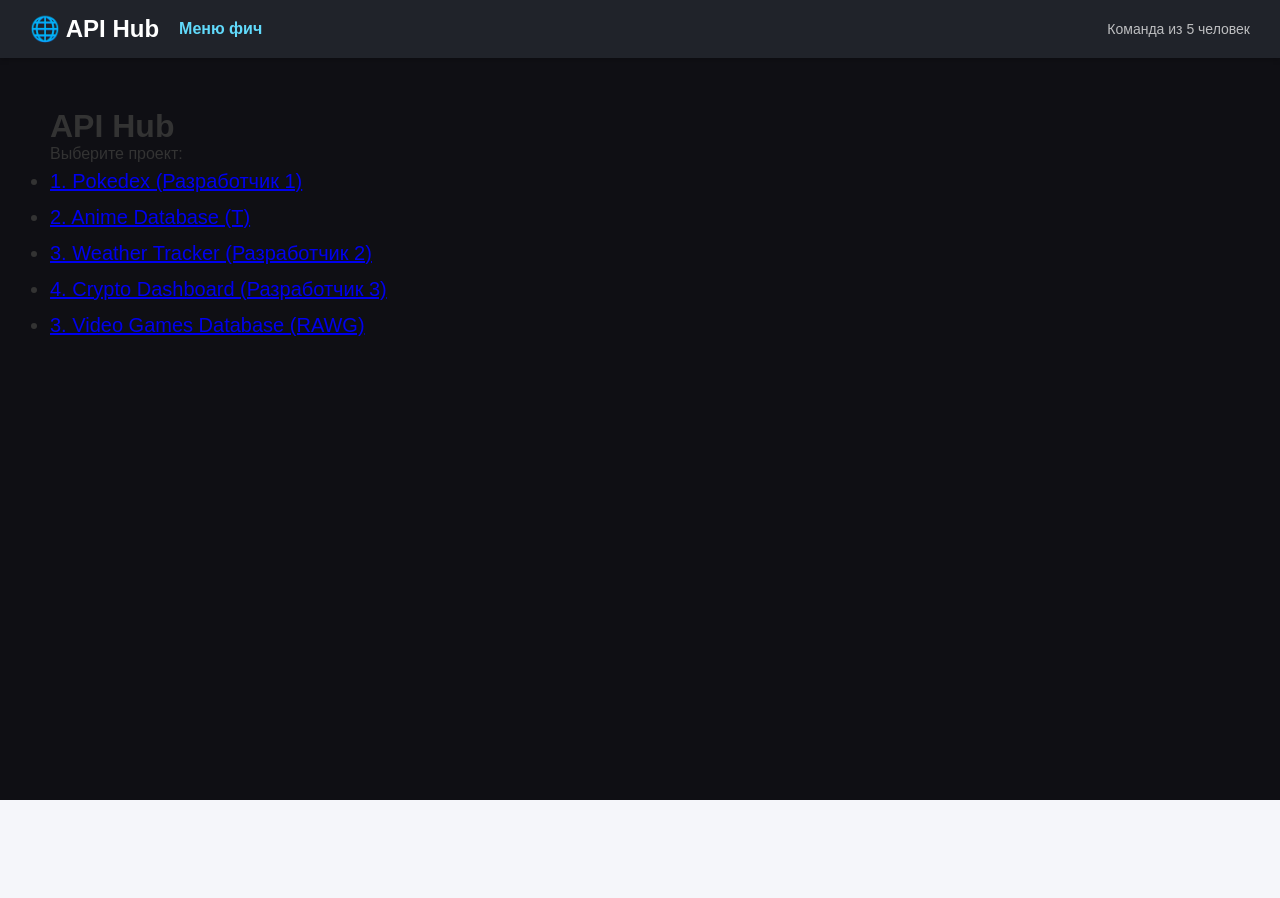
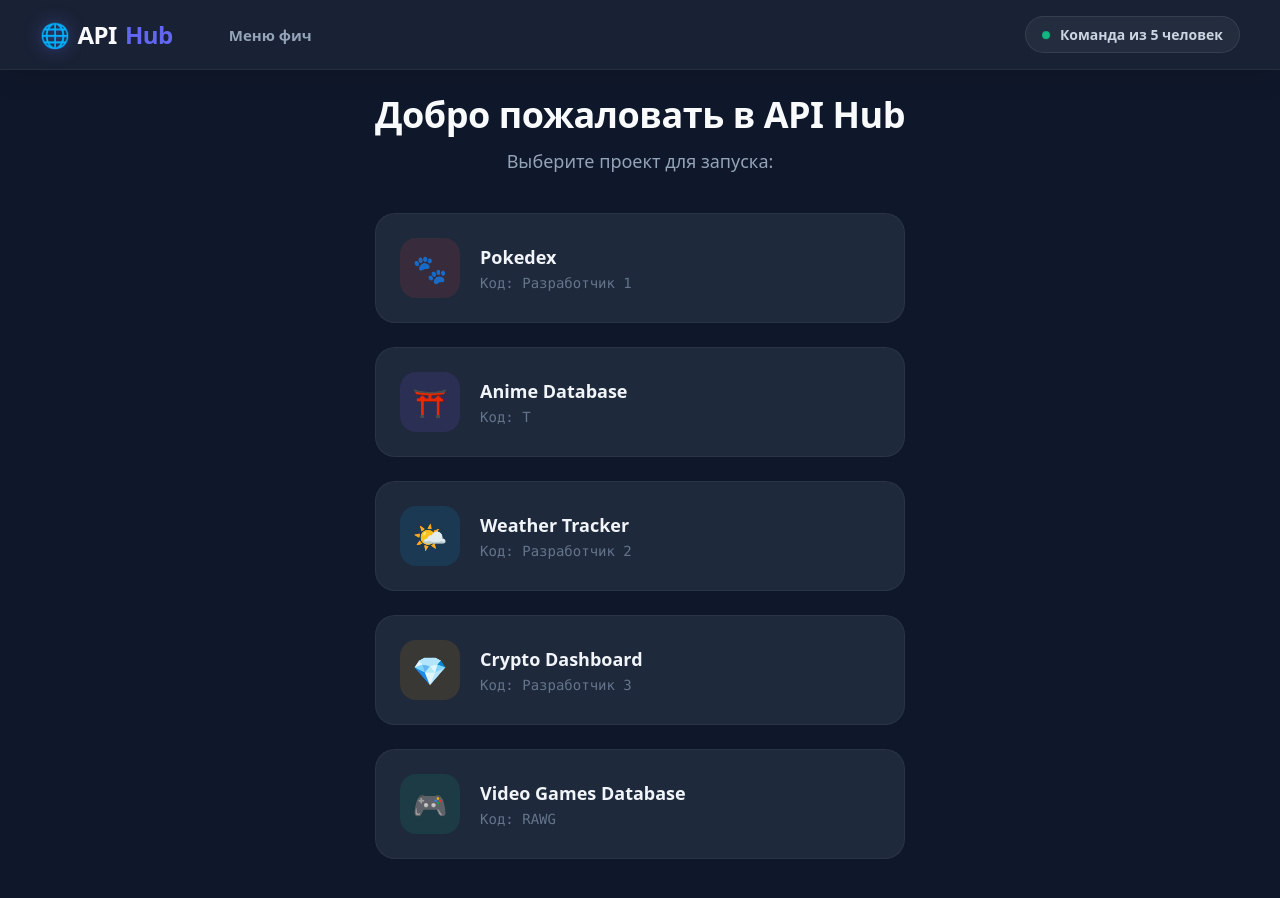
Before and after one commit to LordMAMONga/api-hub, a React (Vite) app: page / in a window 1280 px wide. Shown: the top 898 px of the page. Before the commit the page ends 800 px from the top, so only its background shows below. Built offline with nearby package versions, Linux system fonts and the light colour scheme.

Commit message:
Удалил то что надо было удалить)))

```diff
--- a/src/app/router/AppRouter.tsx
+++ b/src/app/router/AppRouter.tsx
@@ -9,27 +9,46 @@ import { AnimeDetailScreen } from "../../features/jikan/ui/screens/AnimeDetailSc
 import { GamesPage } from "../../features/rawg/ui/screen/GamesPage";
 import { GameDetailScreen } from "../../features/rawg/ui/screen/GameDetailScreen";
 
+import "./HomePage.css";
+
+
+const projects = [
+  { id: 1, title: "Pokedex", author: "Разработчик 1", path: "/pokemon", icon: "🐾", color: "#ef4444" },
+  { id: 2, title: "Anime Database", author: "Т", path: "/anime", icon: "⛩️", color: "#8b5cf6" },
+  { id: 3, title: "Weather Tracker", author: "Разработчик 2", path: "/weather", icon: "🌤️", color: "#0ea5e9" },
+  { id: 4, title: "Crypto Dashboard", author: "Разработчик 3", path: "/crypto", icon: "💎", color: "#f59e0b" },
+  { id: 5, title: "Video Games Database", author: "RAWG", path: "/games", icon: "🎮", color: "#10b981" },
+
+];
+
 const HomePage = () => (
-  <div style={{ padding: "20px" }}>
-    <h1>API Hub </h1>
-    <p>Выберите проект:</p>
-    <ul style={{ fontSize: "20px", lineHeight: "1.8" }}>
-      <li>
-        <Link to="/pokemon">1. Pokedex (Разработчик 1)</Link>
-      </li>
-      <li>
-        <Link to="/anime">2. Anime Database (Т)</Link>
-      </li>
-      <li>
-        <Link to="/weather">3. Weather Tracker (Разработчик 2)</Link>
-      </li>
-      <li>
-        <Link to="/crypto">4. Crypto Dashboard (Разработчик 3)</Link>
-      </li>
-      <li>
-        <Link to="/games">3. Video Games Database (RAWG)</Link>
-      </li>
-    </ul>
+  <div className="hub-dashboard">
+    <div className="dashboard-header">
+      <h1 className="dashboard-title">Добро пожаловать в API Hub</h1>
+      <p className="dashboard-subtitle">Выберите проект для запуска:</p>
+    </div>
+
+    <div className="projects-grid">
+      {projects.map((project) => (
+        <Link
+          to={project.path}
+          key={project.id}
+          className="project-card"
+          style={{ "--hover-color": project.color } as React.CSSProperties}
+        >
+          <div className="project-icon-wrapper" style={{ backgroundColor: `${project.color}20`, color: project.color }}>
+            {project.icon}
+          </div>
+          <div className="project-info">
+            <h3 className="project-title">{project.title}</h3>
+            <p className="project-author">Код: {project.author}</p>
+          </div>
+          <div className="project-arrow" style={{ color: project.color }}>
+            →
+          </div>
+        </Link>
+      ))}
+    </div>
   </div>
 );
 
@@ -46,6 +65,7 @@ export const AppRouter = () => {
           <Route index element={<AnimePage />} />
           <Route path=":id" element={<AnimeDetailScreen />} />
         </Route>
+
         <Route path="games">
           <Route index element={<GamesPage />} />
           <Route path=":id" element={<GameDetailScreen />} />
--- /dev/null
+++ b/src/app/router/HomePage.css
@@ -0,0 +1,105 @@
+.hub-dashboard {
+    padding: 20px 40px 60px;
+    max-width: 1200px;
+    margin: 0 auto;
+    animation: fadeIn 0.5s ease-out;
+}
+
+.dashboard-header {
+    margin-bottom: 40px;
+    text-align: center;
+}
+
+.dashboard-title {
+    font-size: 36px;
+    font-weight: 800;
+    color: #f8fafc;
+    margin-bottom: 10px;
+    letter-spacing: -0.5px;
+}
+
+.dashboard-subtitle {
+    color: #94a3b8;
+    font-size: 18px;
+}
+
+.projects-grid {
+    display: grid;
+    grid-template-columns: repeat(auto-fill, minmax(300px, 1fr));
+    gap: 24px;
+}
+
+
+.project-card {
+    background: #1e293b;
+    border-radius: 20px;
+    padding: 24px;
+    display: flex;
+    align-items: center;
+    gap: 20px;
+    text-decoration: none;
+    border: 1px solid rgba(255, 255, 255, 0.05);
+    transition: all 0.3s cubic-bezier(0.4, 0, 0.2, 1);
+    position: relative;
+    overflow: hidden;
+}
+
+
+.project-card:hover {
+    transform: translateY(-5px);
+    border-color: var(--hover-color);
+    box-shadow: 0 10px 30px -10px var(--hover-color);
+    background: #233044;
+}
+
+/* Иконка проекта */
+.project-icon-wrapper {
+    width: 60px;
+    height: 60px;
+    border-radius: 16px;
+    display: flex;
+    align-items: center;
+    justify-content: center;
+    font-size: 28px;
+    flex-shrink: 0;
+    transition: transform 0.3s ease;
+}
+
+.project-card:hover .project-icon-wrapper {
+    transform: scale(1.1) rotate(5deg);
+}
+
+.project-info {
+    flex: 1;
+}
+
+.project-title {
+    margin: 0 0 6px 0;
+    color: #f1f5f9;
+    font-size: 18px;
+    font-weight: 700;
+}
+
+.project-author {
+    margin: 0;
+    color: #64748b;
+    font-size: 14px;
+    font-family: ui-monospace, SFMono-Regular, Menlo, Monaco, Consolas, monospace;
+}
+
+.project-arrow {
+    font-size: 24px;
+    opacity: 0;
+    transform: translateX(-10px);
+    transition: all 0.3s ease;
+}
+
+.project-card:hover .project-arrow {
+    opacity: 1;
+    transform: translateX(0);
+}
+
+@keyframes fadeIn {
+    from { opacity: 0; transform: translateY(10px); }
+    to { opacity: 1; transform: translateY(0); }
+}
--- /dev/null
+++ b/src/core/components/FactLoader.css
@@ -0,0 +1,39 @@
+.fact-loader-container {
+    display: flex;
+    flex-direction: column;
+    align-items: center;
+    justify-content: center;
+    padding: 40px;
+    text-align: center;
+    min-height: 200px; /* Фиксируем высоту, чтобы страница не дергалась */
+}
+
+/* Делаем так, чтобы сам спиннер слегка светился в темноте */
+.spinner-wrapper {
+    margin-bottom: 24px;
+    filter: drop-shadow(0 0 12px rgba(99, 102, 241, 0.4));
+}
+
+.fact-text {
+    font-size: 16px;
+    color: #94a3b8;
+    max-width: 400px;
+    min-height: 48px;
+    font-weight: 500;
+    line-height: 1.6;
+    letter-spacing: 0.5px;
+    font-family: ui-monospace, SFMono-Regular, Menlo, Monaco, Consolas, monospace;
+
+
+    transition: all 0.5s cubic-bezier(0.4, 0, 0.2, 1);
+}
+
+.fact-text.visible {
+    opacity: 1;
+    transform: translateY(0);
+}
+
+.fact-text.hidden {
+    opacity: 0;
+    transform: translateY(10px);
+}
--- /dev/null
+++ b/src/core/components/Layout.css
@@ -0,0 +1,114 @@
+.layout-wrapper {
+    min-height: 100vh;
+    display: flex;
+    flex-direction: column;
+    background-color: #0f172a;
+    font-family: system-ui, -apple-system, BlinkMacSystemFont, "Segoe UI", Roboto, sans-serif;
+    color: #f8fafc;
+}
+
+.hub-header {
+    position: sticky;
+    top: 0;
+    z-index: 100;
+    display: flex;
+    justify-content: space-between;
+    align-items: center;
+    padding: 16px 40px;
+    background: rgba(30, 41, 59, 0.7);
+    backdrop-filter: blur(16px);
+    -webkit-backdrop-filter: blur(16px);
+    border-bottom: 1px solid rgba(255, 255, 255, 0.05);
+    box-shadow: 0 4px 30px rgba(0, 0, 0, 0.1);
+}
+
+.header-left {
+    display: flex;
+    align-items: center;
+    gap: 40px;
+}
+
+.hub-logo {
+    margin: 0;
+    font-size: 24px;
+    font-weight: 900;
+    letter-spacing: -0.5px;
+    display: flex;
+    align-items: center;
+    gap: 8px;
+}
+
+.logo-icon {
+    filter: drop-shadow(0 0 8px rgba(99, 102, 241, 0.5));
+}
+
+.logo-highlight {
+    color: #6366f1;
+}
+
+.hub-nav {
+    display: flex;
+    gap: 20px;
+}
+
+.nav-link {
+    color: #94a3b8;
+    text-decoration: none;
+    font-weight: 600;
+    font-size: 15px;
+    padding: 8px 16px;
+    border-radius: 12px;
+    transition: all 0.3s ease;
+}
+
+.nav-link:hover {
+    color: #fff;
+    background: rgba(99, 102, 241, 0.15);
+}
+
+
+.team-badge {
+    display: flex;
+    align-items: center;
+    gap: 10px;
+    font-size: 14px;
+    font-weight: 600;
+    color: #cbd5e1;
+    background: rgba(255, 255, 255, 0.05);
+    padding: 8px 16px;
+    border-radius: 30px;
+    border: 1px solid rgba(255, 255, 255, 0.08);
+}
+
+
+.pulse-dot {
+    width: 8px;
+    height: 8px;
+    background-color: #10b981;
+    border-radius: 50%;
+    box-shadow: 0 0 8px #10b981;
+    animation: pulse 2s infinite;
+}
+
+@keyframes pulse {
+    0% {
+        transform: scale(0.95);
+        box-shadow: 0 0 0 0 rgba(16, 185, 129, 0.7);
+    }
+    70% {
+        transform: scale(1);
+        box-shadow: 0 0 0 6px rgba(16, 185, 129, 0);
+    }
+    100% {
+        transform: scale(0.95);
+        box-shadow: 0 0 0 0 rgba(16, 185, 129, 0);
+    }
+}
+
+
+.hub-main {
+    flex: 1;
+    display: flex;
+    flex-direction: column;
+
+}
--- a/src/core/components/Layout.tsx
+++ b/src/core/components/Layout.tsx
@@ -1,50 +1,36 @@
 import type { FC } from "react";
 import { Link, Outlet } from "react-router-dom";
+import "./Layout.css";
 
 export const Layout: FC = () => {
   return (
-    <div
-      style={{
-        minHeight: "100vh",
-        display: "flex",
-        flexDirection: "column",
-        fontFamily: "sans-serif",
-      }}
-    >
-      <header
-        style={{
-          padding: "15px 30px",
-          backgroundColor: "#20232a",
-          color: "white",
-          display: "flex",
-          justifyContent: "space-between",
-          alignItems: "center",
-          boxShadow: "0 2px 5px rgba(0,0,0,0.2)",
-          position: "relative",
-          zIndex: 100,
-        }}
-      >
-        <div style={{ display: "flex", alignItems: "center", gap: "20px" }}>
-          <h2 style={{ margin: 0 }}>🌐 API Hub</h2>
-          <nav style={{ display: "flex", gap: "15px" }}>
-            <Link
-              to="/"
-              style={{
-                color: "#61dafb",
-                textDecoration: "none",
-                fontWeight: "bold",
-              }}
-            >
+    <div className="layout-wrapper">
+      <header className="hub-header">
+        <div className="header-left">
+          {}
+          <h2 className="hub-logo">
+            <span className="logo-icon">🌐</span> API <span className="logo-highlight">Hub</span>
+          </h2>
+
+          {}
+          <nav className="hub-nav">
+            <Link to="/" className="nav-link">
               Меню фич
             </Link>
           </nav>
         </div>
-        <div style={{ fontSize: "14px", opacity: 0.7 }}>
-          Команда из 5 человек
+
+        <div className="header-right">
+          {}
+          <div className="team-badge">
+            <span className="pulse-dot"></span>
+            Команда из 5 человек
+          </div>
         </div>
       </header>
 
-      <main style={{ flex: 1, padding: "30px", backgroundColor: "#0f0f14" }}>
+      {}
+      <main className="hub-main">
         <Outlet />
       </main>
     </div>
--- /dev/null
+++ b/src/core/components/Spinner.css
@@ -0,0 +1,50 @@
+.hub-spinner-container {
+    display: flex;
+    justify-content: center;
+    align-items: center;
+    padding: 20px;
+}
+
+.hub-spinner {
+    position: relative;
+    width: 50px;
+    height: 50px;
+    border-radius: 50%;
+    border: 3px solid transparent;
+    border-top-color: #6366f1;
+    border-bottom-color: #6366f1;
+    animation: spin-glow 1.5s cubic-bezier(0.68, -0.55, 0.265, 1.55) infinite;
+    filter: drop-shadow(0 0 8px rgba(99, 102, 241, 0.4));
+}
+
+.hub-spinner::before {
+    content: "";
+    position: absolute;
+    top: 6px;
+    left: 6px;
+    right: 6px;
+    bottom: 6px;
+    border-radius: 50%;
+    border: 3px solid transparent;
+    border-left-color: #ff7eb9;
+    border-right-color: #ff7eb9;
+    animation: spin-reverse 1s linear infinite;
+}
+
+@keyframes spin-glow {
+    0% {
+        transform: rotate(0deg);
+    }
+    100% {
+        transform: rotate(360deg);
+    }
+}
+
+@keyframes spin-reverse {
+    0% {
+        transform: rotate(360deg);
+    }
+    100% {
+        transform: rotate(0deg);
+    }
+}
--- a/src/core/components/Spinner.tsx
+++ b/src/core/components/Spinner.tsx
@@ -1,21 +1,10 @@
-import { type FC } from "react";
+import type { FC } from "react";
+import "./Spinner.css";
 
 export const Spinner: FC = () => {
   return (
-    <div style={{ display: "flex", justifyContent: "center", padding: "20px" }}>
-      <div
-        style={{
-          width: "40px",
-          height: "40px",
-          border: "4px solid #f3f3f3",
-          borderTop: "4px solid #0d6efd",
-          borderRadius: "50%",
-          animation: "spin 1s linear infinite",
-        }}
-      />
-      <style>
-        {`@keyframes spin { 0% { transform: rotate(0deg); } 100% { transform: rotate(360deg); } }`}
-      </style>
+    <div className="hub-spinner-container">
+      <div className="hub-spinner"></div>
     </div>
   );
 };
```
Also changed, not shown: src/core/components/Button.css (added, +58 -0 lines), src/core/components/Button.tsx (+2 -17 lines), src/core/components/FactLoader.tsx (+7 -21 lines).
